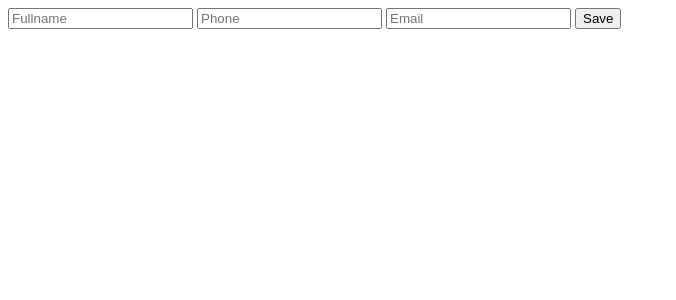
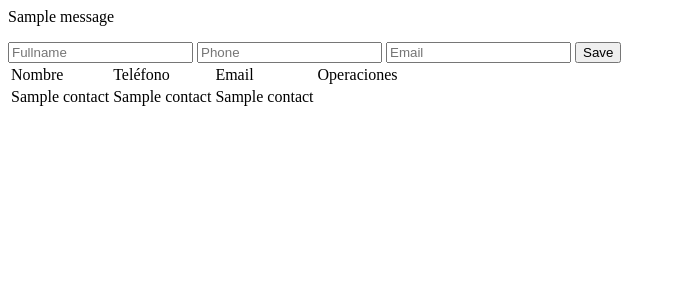
Before and after one commit to analamour/flask_contacts_app, a Flask app: template templates/index.html in a window 1280 px wide. Shown: the top 300 px of the page, without its empty margins (0-676 px from the left). Run offline with Flask 2, Linux system fonts and the light colour scheme; the template is opened without the code that fills it: most values are stand-ins (such as "Sample title", 1, 10 or a date in 2020); one stand-in notice (Sample message) is shown; some libraries are stand-ins or nearby versions.

Commit message:
listado base de datos

```diff
--- a/app.py
+++ b/app.py
@@ -1,20 +1,25 @@
-from flask import Flask, render_template, request, redirect, url_for
+from flask import Flask, render_template, request, redirect, url_for, flash
 from flask_mysqldb import MySQL
 
 app = Flask(__name__)
 
-
+# conección Mysql
 app.config ["MYSQL_HOST"] = 'localhost'
 app.config ["MYSQL_USSER"] = 'root'
-app.config ["MYSQL_PASSWORD"] = '123'
+app.config ["MYSQL_PASSWORD"] = ''
 app.config ["MYSQL_DB"] = 'flaskcontacts'
+mysql = MySQL(app)
 
 
-mysql = MySQL(app)
+#Inicio Sesión
+app.secret_key = 'mysecretkey'
 
 @app.route("/")
 def Index():
-    return render_template("index.html")
+    cur = mysql.connection.cursor()
+    cur.execute('SELECT * FROM contacts')
+    data = cur.fetchall()
+    return render_template('index.html', contacts = data)
 
 @app.route("/add_contact", methods=['POST'])
 def add_contact():
@@ -25,7 +30,9 @@ def add_contact():
         cur = mysql.connection.cursor()
         cur.execute('INSERT INTO contacts (fullname, phone,email) VALUES (%s, %s, %s)',(fullname, phone, email))
         mysql.connection.commit ()
+        flash("Contacto agregado")
         return redirect(url_for('Index'))
+
 
 
 @app.route("/edit")
--- a/templates/index.html
+++ b/templates/index.html
@@ -1,3 +1,12 @@
+{% with messages = get_flashed_messages() %}
+{% if messages %}
+{% for message in messages %}
+<p> {{message}} </p>
+{% endfor %}
+{% endif %}
+{% endwith %}
+
+
 <form action ="/add_contact" method="POST">
 
 
@@ -9,4 +18,24 @@
 </button>
 
 
+<table>
+    <thead>
+        <tr>
+            <td>Nombre</td>
+            <td>Teléfono</td>
+            <td>Email</td>
+            <td>Operaciones</td>
+        </tr>
+    </thead>
+
+    <tbody>
+        {% for contact in contacts %}
+        <tr>
+            <td>{{ contact.1 }}</td>
+            <td>{{ contact.2 }}</td>
+            <td>{{ contact.3 }}</td>
+        </tr>
+        {% endfor %}
+    </tbody>
+</table>
 </form>
```
